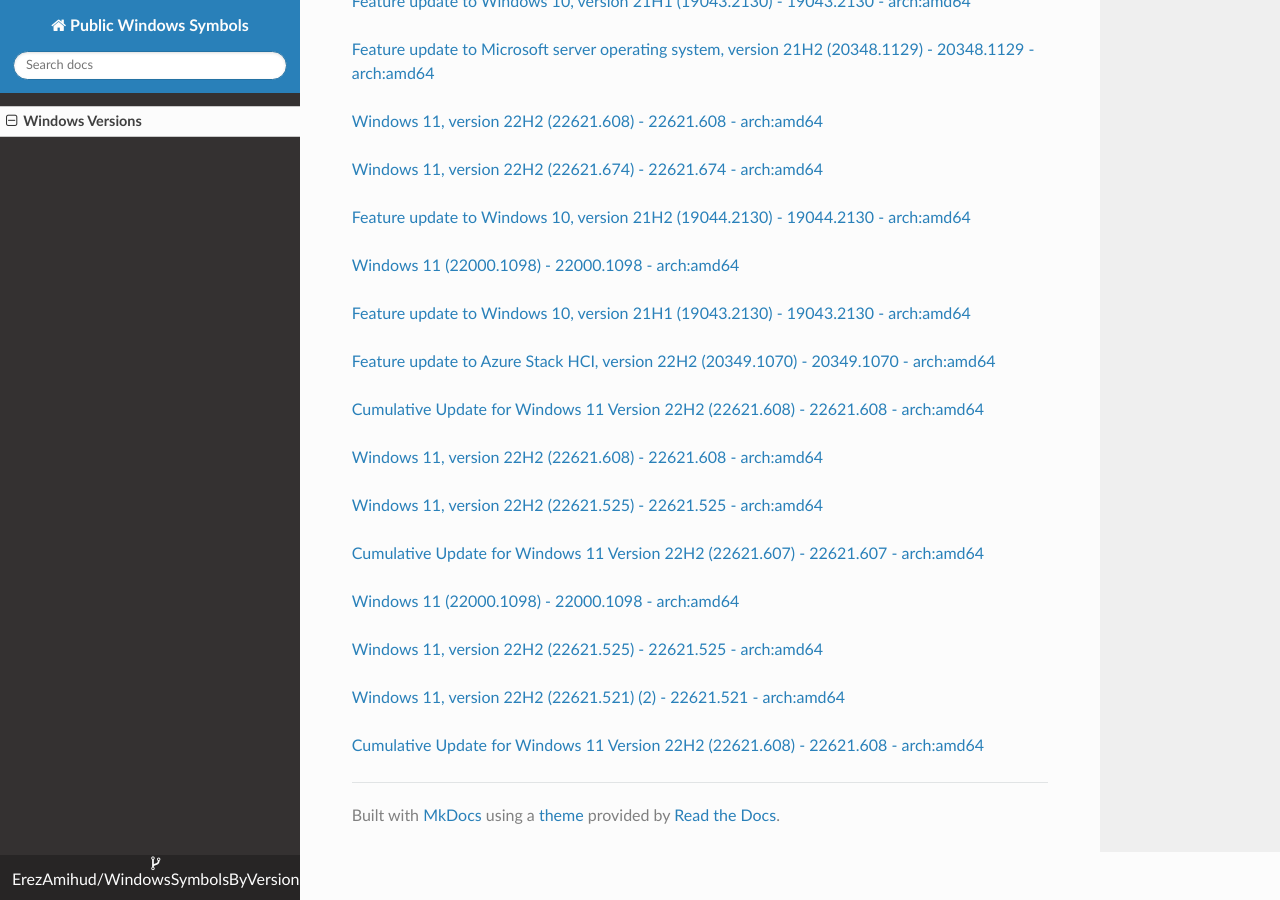
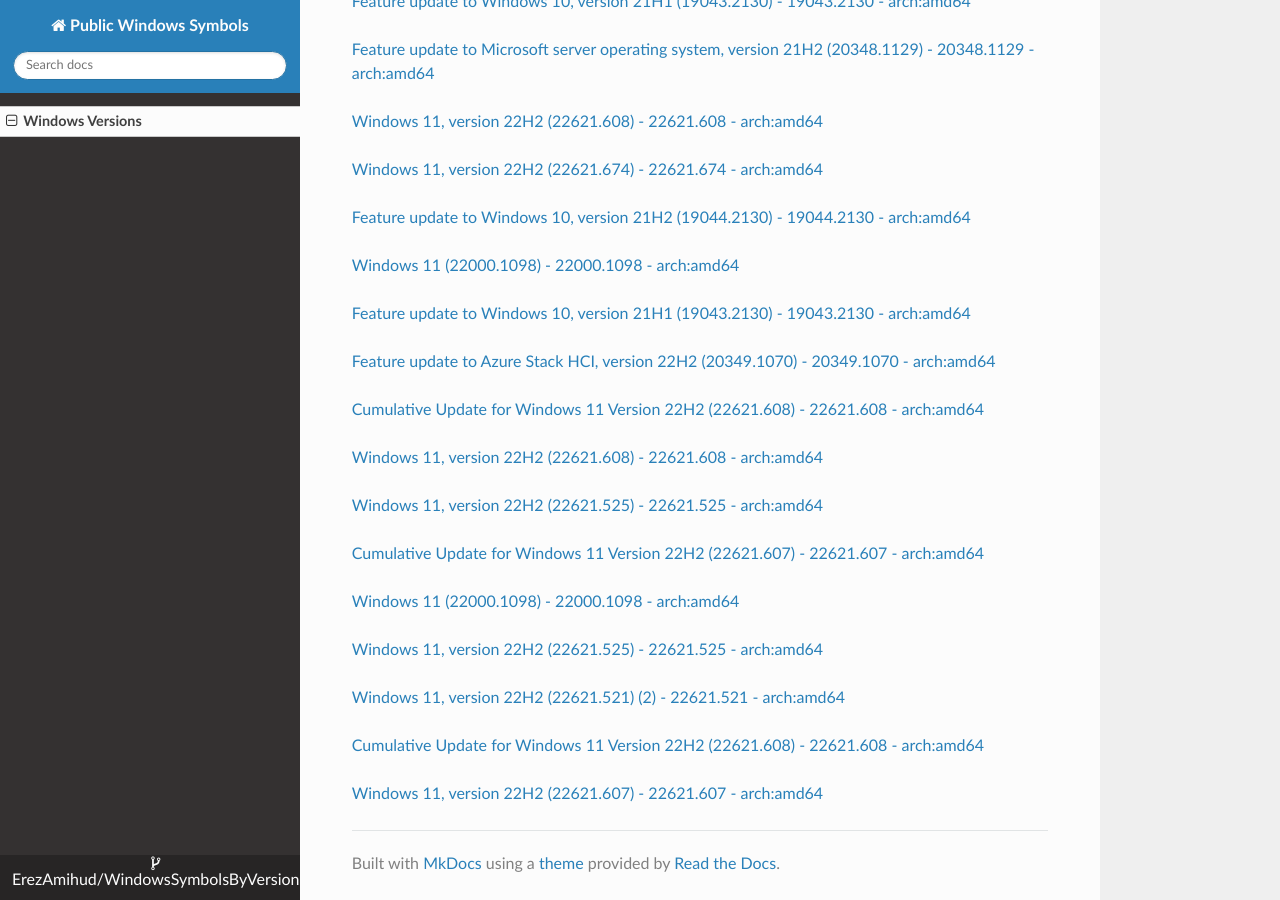
Before and after one commit to ErezAmihud/WindowsSymbolsByVersion, an MkDocs documentation site: the page built from docs/index.md, in a window 1280 px wide and 900 px high, scrolled down 51029 px. Built offline with MkDocs 1.6.1, drawn with Linux system fonts in a browser that asks for light colours; nearby versions of some CDN libraries.

Commit message:
Automated commit, add manifest for 6a3a8068-916b-443e-b0dd-e3c6def8f2c3

```diff
--- a/docs/index.md
+++ b/docs/index.md
@@ -3013,3 +3013,6 @@
 
 
 [Cumulative Update for Windows 11 Version 22H2 (22621.608) - 22621.608 - arch:amd64](https://github.com/ErezAmihud/WindowsSymbolsByVersion/blob/main/manifests/bb755fa5-94b7-4b31-a176-4fa7ec25533c.manifest)
+
+
+[Windows 11, version 22H2 (22621.607) - 22621.607 - arch:amd64](https://github.com/ErezAmihud/WindowsSymbolsByVersion/blob/main/manifests/6a3a8068-916b-443e-b0dd-e3c6def8f2c3.manifest)
```
Also changed, not shown: process_builds.json (+1 -1 lines), 1 other file.
